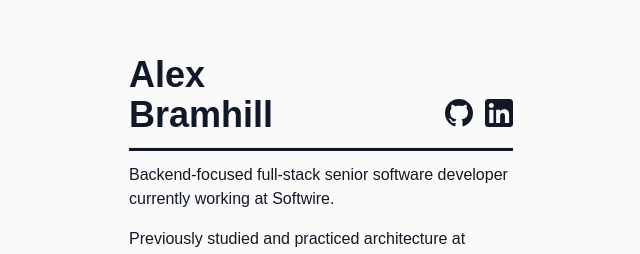
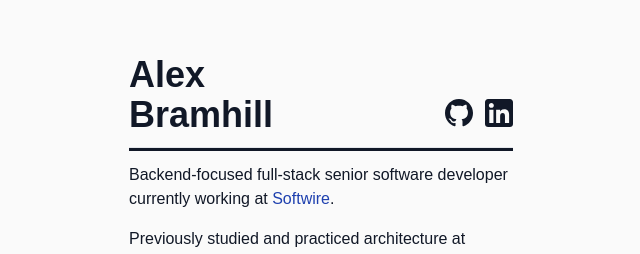
Before and after one commit to AlexBramhill/alexbramhill.github.io, a Next.js app: page / in a window 1280 px wide. Shown: the part 211-465 px from the top of the page, without its empty margins (319-959 px from the left). Built offline with nearby package versions, Linux system fonts and the light colour scheme.

Commit message:
feat: add link to company on about section

```diff
--- a/src/app/(landing)/page.tsx
+++ b/src/app/(landing)/page.tsx
@@ -1,3 +1,4 @@
+import { TextLink } from "@/components/text-link";
 import { Github } from "../svg/github";
 import { LinkedIn } from "../svg/linkedin";
 
@@ -24,7 +25,8 @@ export default function Home() {
         <div className="text-left animate-fade-in opacity-0">
           <p className="pt-0">
             Backend-focused full-stack senior software developer currently
-            working at Softwire.
+            working at{" "}
+            <TextLink href={"https://www.softwire.com"}>Softwire</TextLink>.
           </p>
           <p>
             Previously studied and practiced architecture at world-leading
--- /dev/null
+++ b/src/components/text-link.tsx
@@ -0,0 +1,56 @@
+import { Url } from "next/dist/shared/lib/router/router";
+import Link from "next/link";
+import { twMerge } from "tailwind-merge";
+
+export type TextLinkOptions = {
+  isExternal: boolean;
+  classNameOverrides?: string | undefined;
+};
+
+const TextLinkOptionsDefaults: TextLinkOptions = {
+  isExternal: false,
+  classNameOverrides: undefined,
+};
+
+export type TextLinkProps = {
+  href: Url;
+  options?: Partial<TextLinkOptions>;
+  children: React.ReactNode;
+};
+
+export const TextLink = ({
+  href,
+  options: optionsOverrides = {},
+  children,
+}: Readonly<TextLinkProps>) => {
+  const { isExternal, classNameOverrides } = {
+    ...TextLinkOptionsDefaults,
+    ...optionsOverrides,
+  };
+
+  const defaultClassName = `relative \
+        text-spot \
+        after:absolute \
+        after:left-0 \
+        after:-bottom-0.5 \
+        after:ease-in-out \
+        after:duration-300 \
+        after:bg-spot \
+        after:h-0.5 \
+        after:opacity-100 \
+        after:w-0 \
+        after:hover:w-full \
+      `;
+
+  const classNames = twMerge(defaultClassName, classNameOverrides);
+
+  return isExternal ? (
+    <a href={href.toString()} className={classNames}>
+      {children}
+    </a>
+  ) : (
+    <Link href={href} className={classNames}>
+      {children}
+    </Link>
+  );
+};
```
